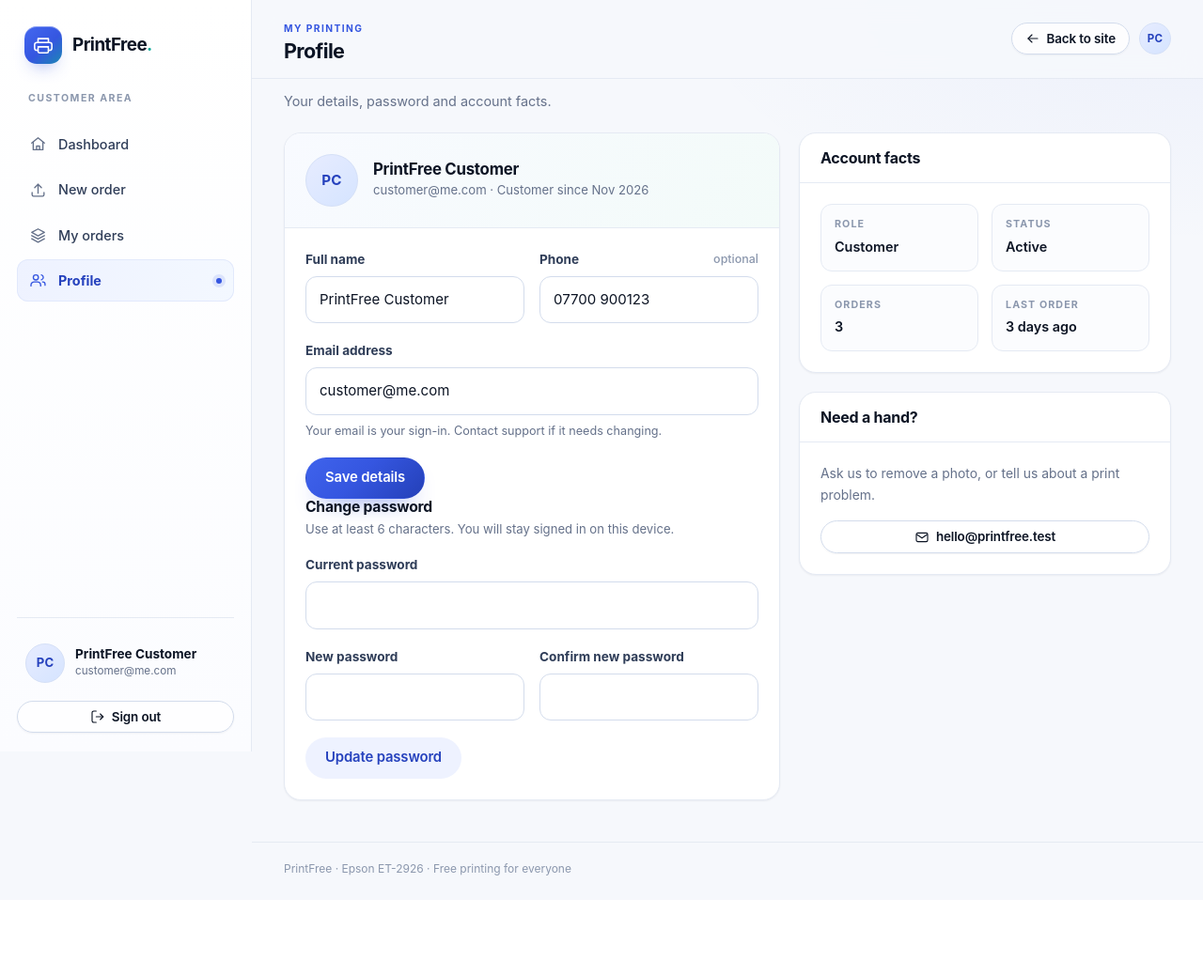
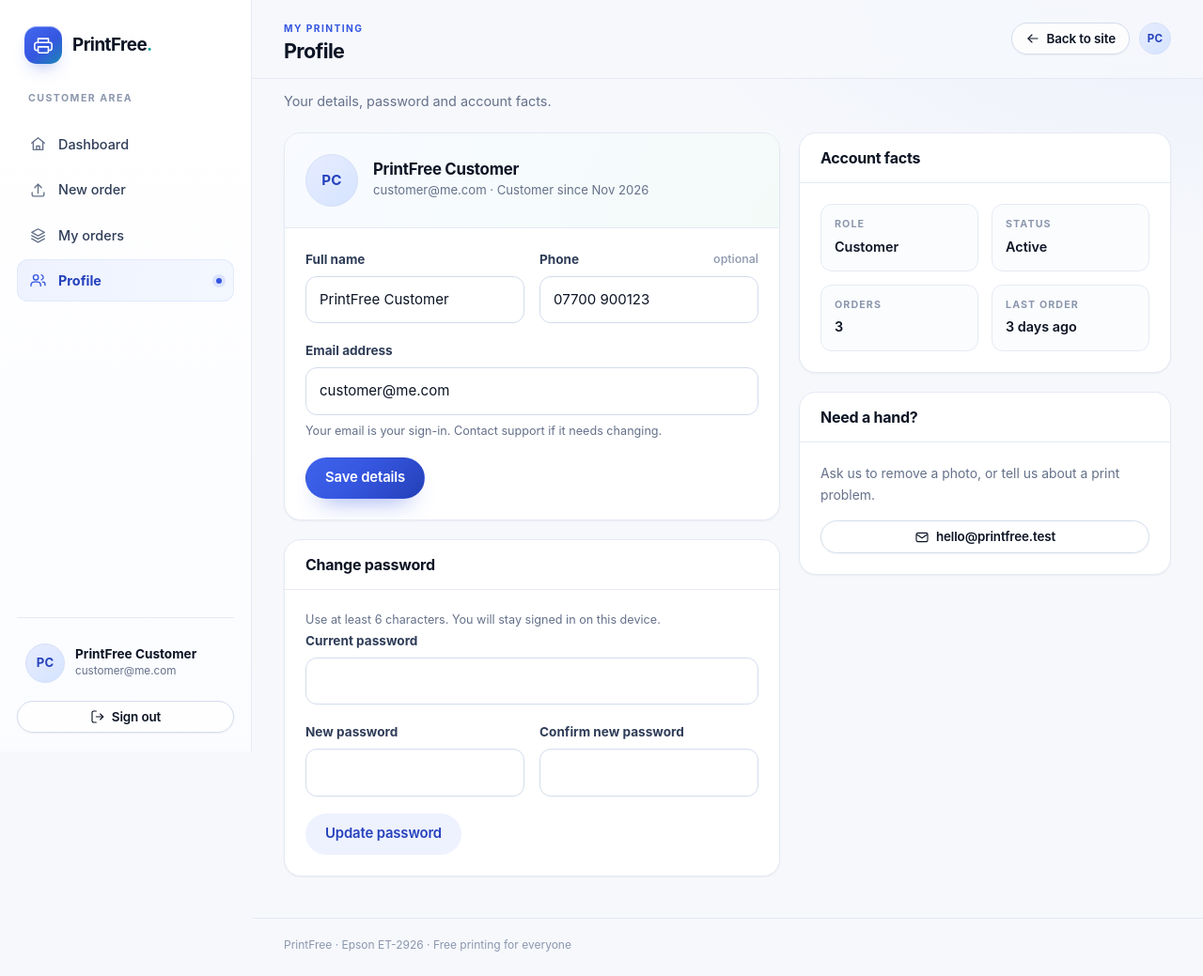
Before and after one commit to jsaxton1994/Epson-Print, a PHP site: page /customer/profile.php in a window 1280 px wide. Shown: the whole page at 94% size. Before the commit the page ends 932 px from the top, so only its background shows below. Run offline with PHP 8.4, Linux system fonts and the light colour scheme; the visitor is signed in with stand-in values (Sample User, id 1); some libraries are stand-ins or nearby versions.

Commit message:
Give change password its own panel on the profile page
Separates the password form from the account details so each task has its
own section and the profile page is easier to scan.

🤖 Generated with Codebuff
Co-Authored-By: Codebuff <noreply@codebuff.com>

```diff
--- a/public/customer/profile.php
+++ b/public/customer/profile.php
@@ -114,10 +114,13 @@ app_start('customer', 'profile', 'Profile', 'Your details, password and account
 
                     <button class="btn btn-primary" type="submit">Save details</button>
                 </form>
+            </div>
+        </section>
 
-                <div class="settings-section">
-                    <h3>Change password</h3>
-                    <p>Use at least 6 characters. You will stay signed in on this device.</p>
+        <section class="panel">
+            <div class="panel-head"><h3>Change password</h3></div>
+            <div class="panel-body">
+                <p class="help">Use at least 6 characters. You will stay signed in on this device.</p>
 
                 <form method="post" data-submit-once>
                     <?= csrf_field() ?>
@@ -144,7 +147,6 @@ app_start('customer', 'profile', 'Profile', 'Your details, password and account
 
                     <button class="btn btn-soft" type="submit">Update password</button>
                 </form>
-                </div>
             </div>
         </section>
     </div>
```
Lines whose indentation alone changed are shown as unchanged.
